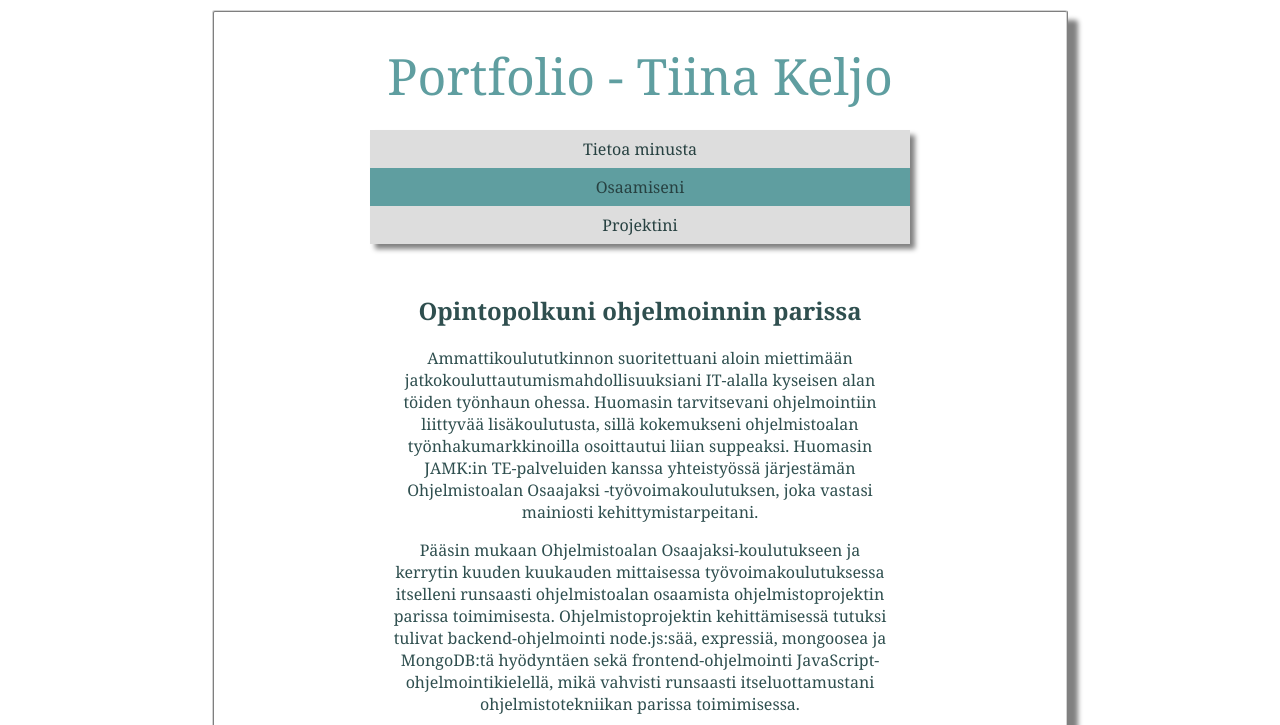
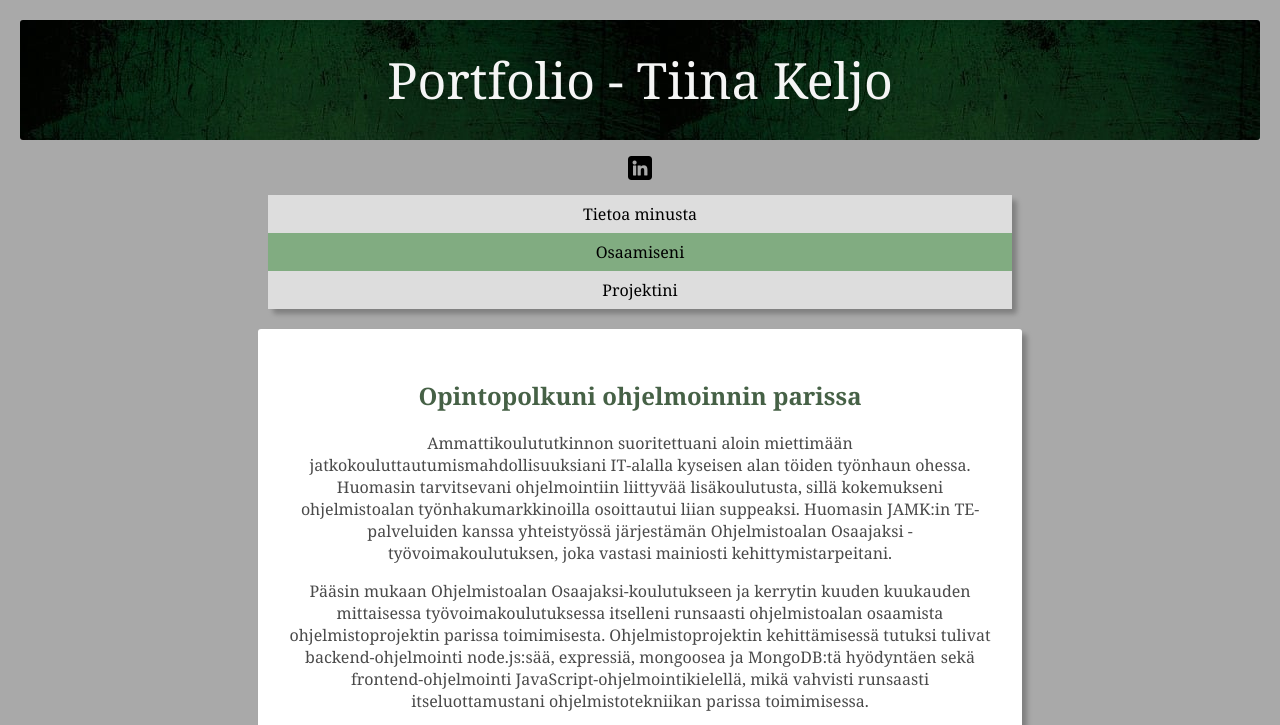
Before and after one commit to tiina18/tiina18.github.io, a plain HTML site: page skills.html in a window 1280 px wide. Shown: the top 725 px of the page. Drawn offline with Linux system fonts and the light colour scheme.

Commit message:
Add files via upload

```diff
--- a/skills.html
+++ b/skills.html
@@ -9,9 +9,15 @@
 </head>
 
 <body>
+    <div id="portfolio-content">
         <header>Portfolio - Tiina Keljo</header>
+
+        <div id="socials">
+            <a href="www.linkedin.com/in/tiina-keljo"><img src="icons/linkedin.png"></a>
+        </div>
+
         <nav>
-        <ul class="nav-items">
+            <ul id="nav-items">
                 <li class="nav-item">
                     <a href="index.html">Tietoa minusta</a>
                 </li>
@@ -39,14 +45,17 @@
                 <p> Pääsin mukaan Ohjelmistoalan Osaajaksi-koulutukseen ja kerrytin kuuden kuukauden mittaisessa
                     työvoimakoulutuksessa itselleni runsaasti ohjelmistoalan osaamista ohjelmistoprojektin parissa
                     toimimisesta. Ohjelmistoprojektin kehittämisessä tutuksi tulivat backend-ohjelmointi node.js:sää,
-                expressiä, mongoosea ja MongoDB:tä hyödyntäen sekä frontend-ohjelmointi JavaScript-ohjelmointikielellä,
+                    expressiä, mongoosea ja MongoDB:tä hyödyntäen sekä frontend-ohjelmointi
+                    JavaScript-ohjelmointikielellä,
                     mikä vahvisti runsaasti itseluottamustani ohjelmistotekniikan parissa toimimisessa.
                 </p>
 
                 <p> Sain kuuden kuukauden mittaisesta työvoimakoulutuksesta tiiviin perustietämyksen ohjelmistoprojektin
                     rakentamisesta ja kehittämisestä, jonka päälle on hyvä lähteä rakentamaan laajempaa osaamista
-                ohjelmistokehityksestä. Suunnitelmissani on osallistua avoimen lähdekoodin projekteihin, joista saisin
-                lisää käytännön kokemusta ohjelmistoprojektissa osallisena työskentelemisestä. Haen myös aktiivisesti
+                    ohjelmistokehityksestä. Suunnitelmissani on osallistua avoimen lähdekoodin projekteihin, joista
+                    saisin
+                    lisää käytännön kokemusta ohjelmistoprojektissa osallisena työskentelemisestä. Haen myös
+                    aktiivisesti
                     junior-tason ohjelmistokehittäjän töitä, jotta pääsen tulevaisuudessa kerryttämään osaamistani ja
                     työkokemustani ohjelmoijana.
                 </p>
@@ -69,18 +78,21 @@
                     <h4>elokuu 2019 – kesäkuu 2022</h4>
 
                     <p>
-                    Olen valmistunut Pohjoisen Keski-Suomen ammattiopistosta tieto- ja viestintätekniikan perustutkinnon
+                        Olen valmistunut Pohjoisen Keski-Suomen ammattiopistosta tieto- ja viestintätekniikan
+                        perustutkinnon
                         oppimäärästä kesäkuussa 2022. Tieto- ja viestintätekniikan perustutkinnon aikana opin
                         frontend-ohjelmoinnin perusteita Python- ja JavaScript- ohjelmointikielistä. Backend-puolta
-                    ohjelmoinnista opin perustasoisesti käyttäen MySQL-SQL-tietokantaa, johon osaan tehdä SQL-kyselyitä.
+                        ohjelmoinnista opin perustasoisesti käyttäen MySQL-SQL-tietokantaa, johon osaan tehdä
+                        SQL-kyselyitä.
                         Osaan mm. luoda tietokannan, tauluja tietokantaan, tietueita tietokannan tauluihin, muokata sekä
                         poistaa
                         tietokannan taulun tietuieita sekä tietokannan tauluja.
                     </p>
 
                     <p>
-                    Minulla on perustuntuma PHP:hen, HTML:lään, sekä CSS:sään joiden perusteita osaan hyödyntää
-                    verkkoympäristön kehityksessä. Osaan luoda PHP-tiedostoja hyödyntäen Linuxin LAMP- sekä Windowsin
+                        Minulla on perustuntuma PHP:hen, HTML:ään, sekä CSS:ään joiden perusteita osaan hyödyntää
+                        verkkoympäristön kehityksessä. Osaan luoda PHP-tiedostoja hyödyntäen Linuxin LAMP- sekä
+                        Windowsin
                         XAMPP-ympäristöjä.
                     </p>
 
@@ -95,7 +107,8 @@
                     <p>
                         Windows- ja Ubuntu-käyttöliittymien sekä komentokehotteiden perustasoinen käyttäminen tulivat
                         opintojeni
-                    ajalta tutuiksi. Hahmotan hyvin työaseman tiedostorakenteen ja tiedostorakenteessa navigointi sujuu
+                        ajalta tutuiksi. Hahmotan hyvin työaseman tiedostorakenteen ja tiedostorakenteessa navigointi
+                        sujuu
                         minulta vaivatta.
                     </p>
                 </div>
@@ -105,22 +118,28 @@
 
                     <p>
                         Osallistuin Ohjelmistoalan Osaajaksi-työvoimakoulutukseen, jonka ydintavoitteena on parantaa
-                    mahdollisuuksiani työllistymään ohjelmistoalan junior-tason työtehtäviin. Ohjelmistopainoitteisessa
+                        mahdollisuuksiani työllistymään ohjelmistoalan junior-tason työtehtäviin.
+                        Ohjelmistopainoitteisessa
                         työvoimakoulutuksessa olen kehittänyt osaamistani JavaScript-ohjelmoinnin parissa. Olen oppinut
-                    koulutuksen aikana täysin minulle uusia tekniikoita: node.js:än, expressin, mongoosen sekä MongoDB:n
+                        koulutuksen aikana täysin minulle uusia tekniikoita: node.js:än, expressin, mongoosen sekä
+                        MongoDB:n
                         käyttöä ohjelmistoprojektin tekemisessä.
                     </p>
 
                     <p>
-                    Työvoimakoulutus on auttanut minua hahmottamaan ohjelmistoprojektin tekemisen kokonaisuutta: kuinka
-                    ohjelmistoprojekti tulisi alustaa käyttövalmiiksi sekä minkälainen ohjelmistoprojektin kansio- ja
-                    tiedostorakenne olisi oltava, jotta ohjelmistoprojekti olisi jäsennelty mahdollisimman selkeästi ja
+                        Työvoimakoulutus on auttanut minua hahmottamaan ohjelmistoprojektin tekemisen kokonaisuutta:
+                        kuinka
+                        ohjelmistoprojekti tulisi alustaa käyttövalmiiksi sekä minkälainen ohjelmistoprojektin kansio-
+                        ja
+                        tiedostorakenne olisi oltava, jotta ohjelmistoprojekti olisi jäsennelty mahdollisimman selkeästi
+                        ja
                         johdonmukaisesti. Työvoimakoulutuksen aikana olen kasvattanut osaamistani ja itseluottamustani
                         ohjelmointialan osaajana.
                     </p>
                 </div>
             </div>
         </div>
+    </div>
 </body>
 
 </html>
--- a/style.css
+++ b/style.css
@@ -1,59 +1,57 @@
 header {
     margin: auto;
     padding: 10px;
-    margin: 10px;
-    text-align: center;
-    color: cadetblue;
+    height: 100px;
+    color: whitesmoke;
+    background-image: url("pictures/texture-990071_640.jpg");
+    border-radius: 3px;
     font-size: 50px;
     font-family: Georgia, 'Times New Roman', Times, serif;
+    line-height: 100px;
+}
+
+span {
+    display: inline-block;
+    vertical-align: middle;
+    line-height: normal;
 }
 
 nav {
     margin: auto;
-    max-width: 65%;
+    max-width: 60%;
     list-style-type: none;
     font-family: Georgia, 'Times New Roman', Times, serif;
     box-shadow: 5px 5px 5px grey;
+    border-radius: 3px;
 }
 
 body {
-    margin: auto;
-    margin-top: 10px;
-    margin-bottom: 20px;
-    padding: 10px;
-    max-width: 65%;
+    margin: 0;
+    max-width: 100%;
     max-height: fit-content;
-    min-height: 1000px;
-    box-shadow: 10px 10px 5px grey;
-    border: 2px lightgray;
-    border-style: ridge;
-    border-radius: 3px;
+    min-height: 900px;
     text-align: center;
     font-family: Georgia, 'Times New Roman', Times, serif;
     font-size: medium;
-    color: darkslategrey;
+    color: rgb(74, 74, 74);
+    background-color: darkgray;
 }
 
 #nav-items {
-    margin-left: auto;
-    margin-right: auto;
     display: block;
-    padding-left: 0;
 }
 
 .nav-item {
-    margin-left: auto;
-    margin-right: auto;
     display: inline;
 }
 
 .nav-item :hover {
-    background-color: darkslategrey;
-    color: black;
+    background-color: rgb(70, 97, 70);
+    color: white;
 }
 
 .active {
-    background-color: cadetblue;
+    background-color: rgb(129, 172, 129);
 }
 
 ul {
@@ -71,20 +69,53 @@ a {
     padding: 8px;
     background-color: #dddddd;
     text-decoration: none;
-    color: rgb(39, 65, 65);
+    color: black;
+}
+
+h2 {
+    color: rgb(70, 97, 70);
+}
+
+#socials {
+    margin: auto;
+    margin-bottom: 10px;
+    margin-top: 1em;
+    max-width: 20%;
+}
+
+#socials>a {
+    display: inline;
+    padding: 0;
+    background-color: darkgray;
+}
+
+#socials>a>img:hover {
+    transform: scale(1.2);
 }
 
 #main-content {
     margin: auto;
+    margin-top: 20px;
     text-align: center;
     padding: 10px;
-    max-width: 65%;
+    max-width: 60%;
+    overflow: auto;
+    background-color: white;
+    box-shadow: 5px 5px 5px grey;
+    border-radius: 3px;
+}
+
+#portfolio-content {
+    margin: 10px;
+    padding: 10px;
+    overflow: auto;
+    background-color: darkgray;
 }
 
 .content {
     margin: 10px;
     padding: 10px;
-    overflow: auto;
+    background-color: white;
     border-radius: 4px;
 }
 
@@ -92,14 +123,15 @@ a {
     margin: auto;
     margin-top: 15px;
     padding: 10px;
-    border: 2px solid darkslategrey;
+    border: 2px solid darkgray;
     border-radius: 4px;
+    background-color: white;
 }
 
 .sub-content-education {
     margin: auto;
     margin-top: 15px;
     padding: 10px;
-    border: 2px solid darkslategrey;
+    border: 2px solid darkgray;
     border-radius: 4px;
 }
```
Also changed, not shown: index.html (+15 -1 lines), projects.html (+36 -14 lines), icons/linkedin.png (added), pictures/texture-990071_640.jpg (added). Lines whose indentation alone changed are shown as unchanged.
